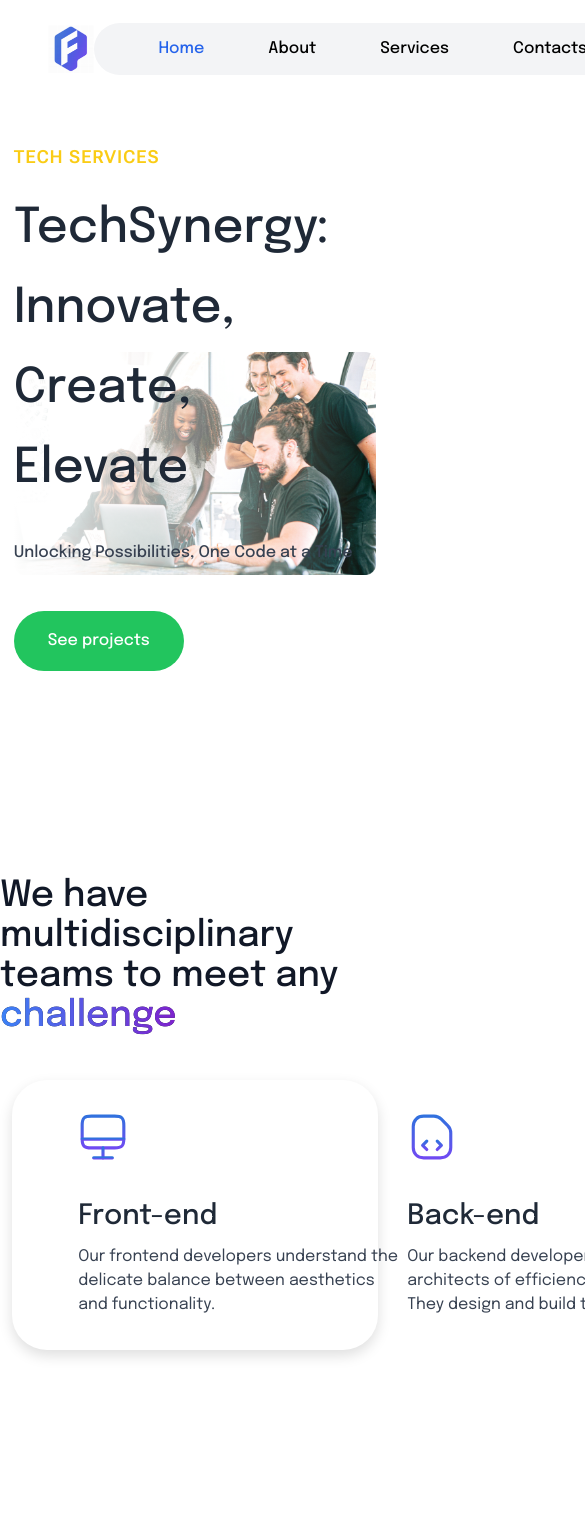
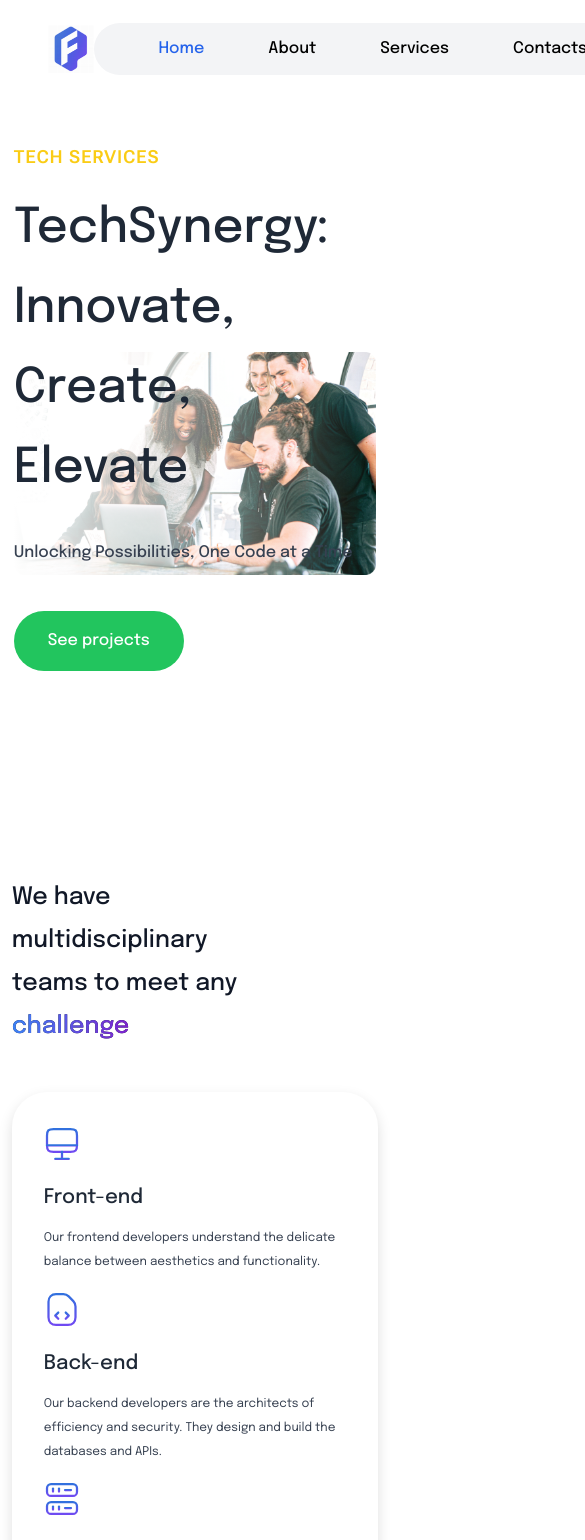
Before and after one commit to akshat-9825/landing_page, a Next.js app: page / in a window 390 px wide. Shown: the top 1540 px of the page, 585 px wide, since content can reach past the window. Built offline with nearby package versions, Linux system fonts and the light colour scheme.

Commit message:
challenge mobile version

```diff
--- a/app/components/Header/index.tsx
+++ b/app/components/Header/index.tsx
@@ -7,7 +7,7 @@ const Header = () => {
   const [selected, setSelected] = useState<Number>(0);
 
   return (
-    <div className="flex flex-row items-center justify-center h-[98px] px-12">
+    <div className="flex flex-row items-center justify-center h-[98px] px-12 sm:invisible">
       <div className="w-full flex flex-row justify-between h-fit items-center">
         <Image
           width={48}
--- a/app/data/index.tsx
+++ b/app/data/index.tsx
@@ -9,7 +9,7 @@ export const challengeCardData = [
     image: "/Image/simcard.svg",
     heading: "Back-end",
     subtext:
-      "Our backend developers are the architects of efficiency and security. They design and build the databases andAPIs.",
+      "Our backend developers are the architects of efficiency and security. They design and build the databases and APIs.",
   },
   {
     image: "/Image/driver.svg",
--- a/app/pages/ChallengePage/ChallengeCard.tsx
+++ b/app/pages/ChallengePage/ChallengeCard.tsx
@@ -7,13 +7,19 @@ interface ChallengeCardDataType {
 }
 const ChallengeCard = (props: ChallengeCardDataType) => {
   return (
-    <div className="min-w-[329px] max-w-[344px] flex flex-col gap-[35px] hover:scale-[1.02] transition-all cursor-pointer">
-      <Image width={50} height={50} src={props.image} alt="challenge_icon" />
+    <div className="w-fit sm:min-w-[329px] sm:max-w-[344px] flex flex-col gap-4 sm:gap-[35px] hover:scale-[1.02] transition-all cursor-pointer">
+      <Image
+        width={50}
+        height={50}
+        src={props.image}
+        className="w-[36.5px] h-[36.5px] sm:w-[50px] sm:h-[50px]"
+        alt="challenge_icon"
+      />
       <div className="flex flex-col gap-2">
-        <div className="text-[28px] font-medium leading-[40px] text-gray-800">
+        <div className="text-[20px] sm:text-[28px] font-medium leading-[40px] text-gray-800">
           {props.heading}
         </div>
-        <div className="text-gray-700 leading-6 line-clamp-3">
+        <div className="text-xs sm:text-sm text-gray-700 leading-6 line-clamp-3">
           {props.subtext}
         </div>
       </div>
--- a/app/pages/ChallengePage/index.tsx
+++ b/app/pages/ChallengePage/index.tsx
@@ -3,14 +3,14 @@ import ChallengeCard from "./ChallengeCard";
 
 const ChallengePage = () => {
   return (
-    <div className="flex flex-col items-center">
-      <div className="mt-[72.5px] font-medium text-4xl leading-60 bg-gradient-to-r from-gray-900 to-gray-900 bg-clip-text text-transparent">
+    <div className="w-[94%] mx-auto flex flex-col items-center">
+      <div className="max-w-[65%] sm:max-w-none mr-auto sm:mr-0 mt-[72.5px] font-medium text-2xl sm:text-4xl leading-[43px] sm:leading-[60px] bg-gradient-to-r from-gray-900 to-gray-900 bg-clip-text text-transparent">
         We have multidisciplinary teams to meet any{" "}
         <span className="bg-gradient-to-r from-blue-500 to-purple-700 bg-clip-text text-transparent">
           challenge
         </span>
       </div>
-      <div className="w-[94%] shadow-3xl rounded-[35px] mt-11 mb-[72.5px] pl-[66.5px] pr-[65.5px] py-[32.5px] flex flex-row justify-between">
+      <div className="w-full shadow-3xl rounded-[35px] mt-11 mb-[72.5px] pl-[32px] sm:pl-[66.5px] pr-[23px] sm:pr-[65.5px] py-[34px] sm:py-[32.5px] flex flex-col sm:flex-row justify-between gap-[17px]">
         {challengeCardData.map((card, index) => (
           <ChallengeCard key={index} {...card} />
         ))}
```
